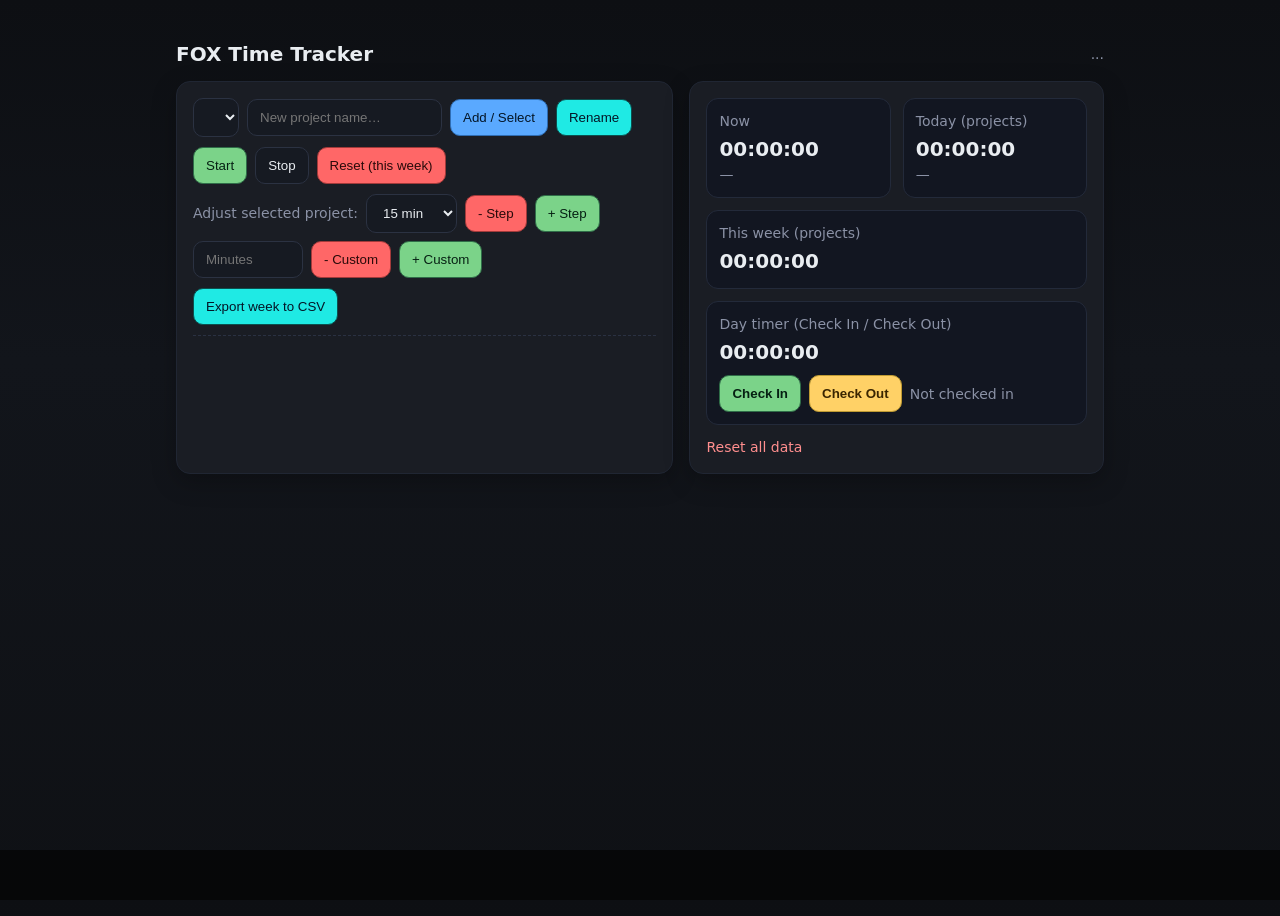
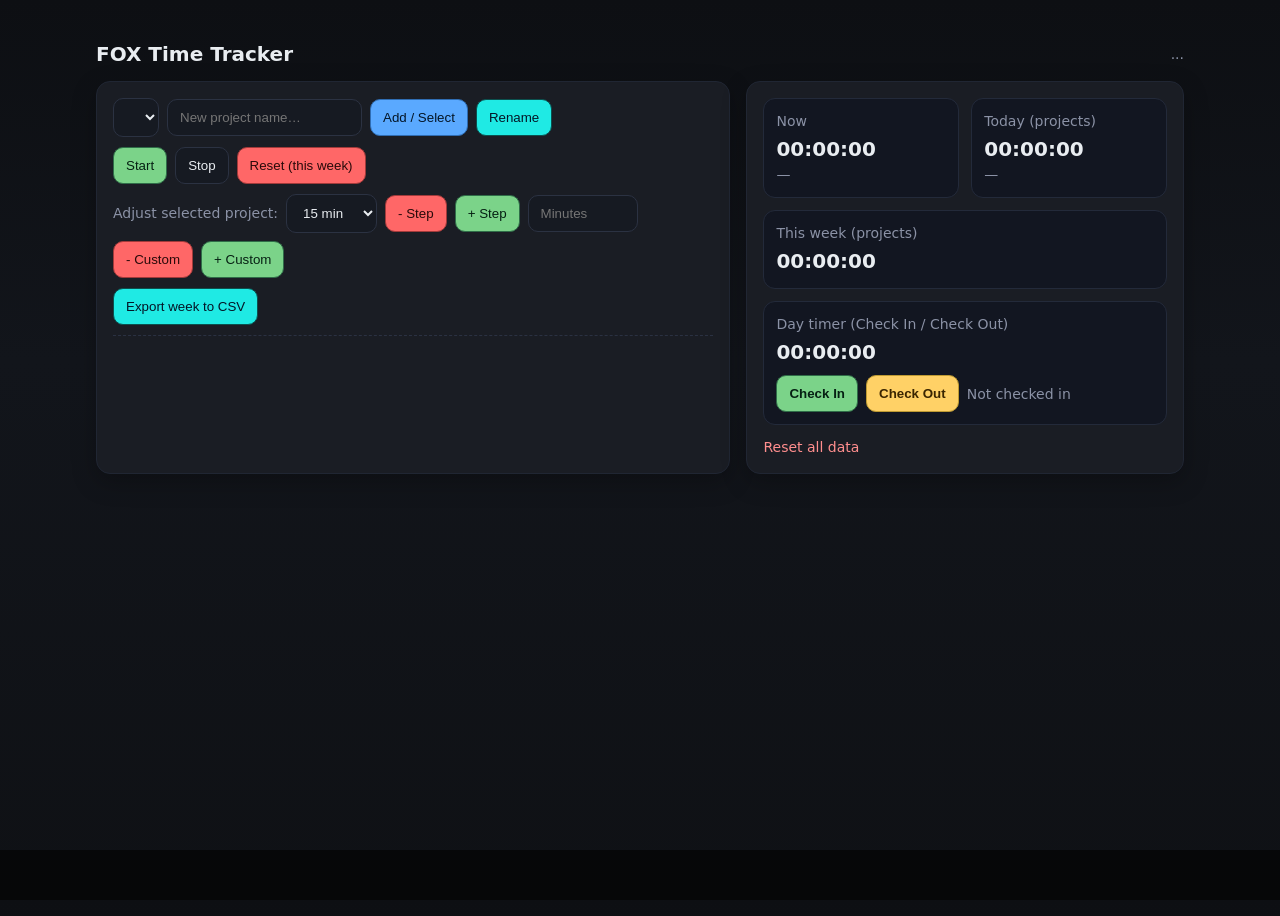

Refactor code structure for improved readability and maintainability

--- a/styles.css
+++ b/styles.css
@@ -33,7 +33,7 @@ body {
 
 /* ======= App UI ======= */
 .wrap {
-    max-width:960px;
+    max-width:1120px;
     margin:16px auto 24px;
     padding:16px
 }
@@ -56,7 +56,7 @@ h1 {
 
 .grid{
   display:grid;
-  grid-template-columns:1.2fr 1fr;
+  grid-template-columns:minmax(0, 1.45fr) minmax(340px, 1fr);
   gap:16px;
 }
 @media (max-width:900px){.grid{grid-template-columns:1fr}}
@@ -88,14 +88,46 @@ input,select,button {
   width: 110px;
 }
 
+.project-controls {
+  align-items:stretch;
+}
+
+.project-select {
+  flex:0 1 220px;
+  min-width:180px;
+}
+
+.project-name-input {
+  flex:1 1 260px;
+  min-width:220px;
+}
+
+.project-button-row {
+  align-items:flex-start;
+  justify-content:space-between;
+}
+
+.timer-actions {
+  flex-wrap:nowrap;
+}
+
+.project-actions {
+  margin-left:auto;
+  flex-wrap:nowrap;
+}
+
 .adjust-row {
-  justify-content:center;
+  justify-content:flex-end;
   flex-wrap:nowrap;
   overflow-x:auto;
 }
 
 .adjust-label {
   white-space:nowrap;
+}
+
+.adjust-actions {
+  flex-wrap:nowrap;
 }
 
 input:focus,select:focus,button:focus { 
